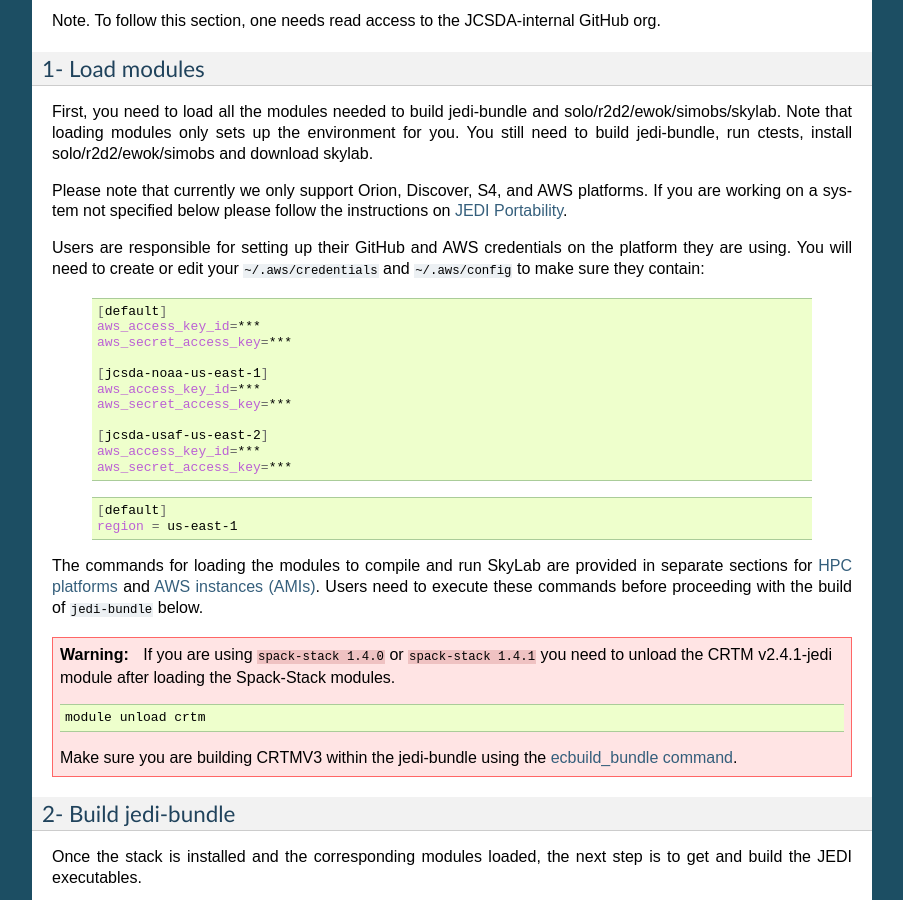
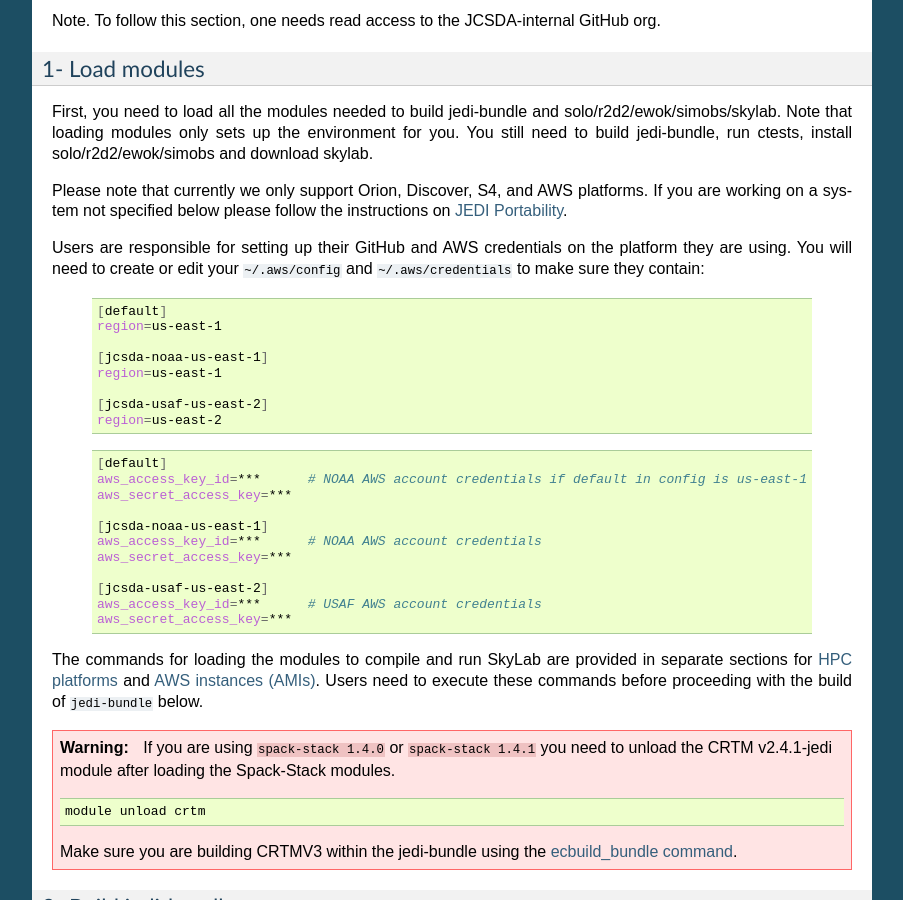
Before and after one commit to JCSDA/jedi-docs, a Sphinx documentation site: the page built from docs/using/building_and_running/running_skylab.rst, in a window 1280 px wide and 900 px high, scrolled down 961 px. Shown: the whole window, without its empty margins (198-1101 px from the left). Built offline with Sphinx 7.4.7, drawn with Linux system fonts in a browser that asks for light colours.

Commit message:
Update instructions on aws credentials for Skylab running (#653)

```diff
--- a/docs/using/building_and_running/running_skylab.rst
+++ b/docs/using/building_and_running/running_skylab.rst
@@ -59,27 +59,35 @@
 `JEDI Portability <https://jointcenterforsatellitedataassimilation-jedi-docs.readthedocs-hosted.com/en/5.0.0/using/jedi_environment/index.html>`_.
 
 Users are responsible for setting up their GitHub and AWS credentials on the platform they are using.
-You will need to create or edit your ``~/.aws/credentials`` and ``~/.aws/config`` to make sure they contain:
-
-      .. code-block:: bash
-
-         [default]
-         aws_access_key_id=***
-         aws_secret_access_key=***
-
-         [jcsda-noaa-us-east-1]
-         aws_access_key_id=***
-         aws_secret_access_key=***
-
-         [jcsda-usaf-us-east-2]
-         aws_access_key_id=***
-         aws_secret_access_key=***
+You will need to create or edit your ``~/.aws/config`` and ``~/.aws/credentials`` to make sure they contain:
 
 
       .. code-block:: bash
 
          [default]
-         region = us-east-1
+         region=us-east-1
+
+         [jcsda-noaa-us-east-1]
+         region=us-east-1
+
+         [jcsda-usaf-us-east-2]
+         region=us-east-2
+
+
+      .. code-block:: bash
+
+         [default]
+         aws_access_key_id=***      # NOAA AWS account credentials if default in config is us-east-1
+         aws_secret_access_key=***
+
+         [jcsda-noaa-us-east-1]
+         aws_access_key_id=***      # NOAA AWS account credentials
+         aws_secret_access_key=***
+
+         [jcsda-usaf-us-east-2]
+         aws_access_key_id=***      # USAF AWS account credentials
+         aws_secret_access_key=***
+
 
 The commands for loading the modules to compile and run SkyLab are provided in separate sections for :doc:`HPC platforms <../jedi_environment/modules>` and :doc:`AWS instances (AMIs) <../jedi_environment/cloud/singlenode>`. Users need to execute these commands before proceeding with the build of ``jedi-bundle`` below.
 
```
